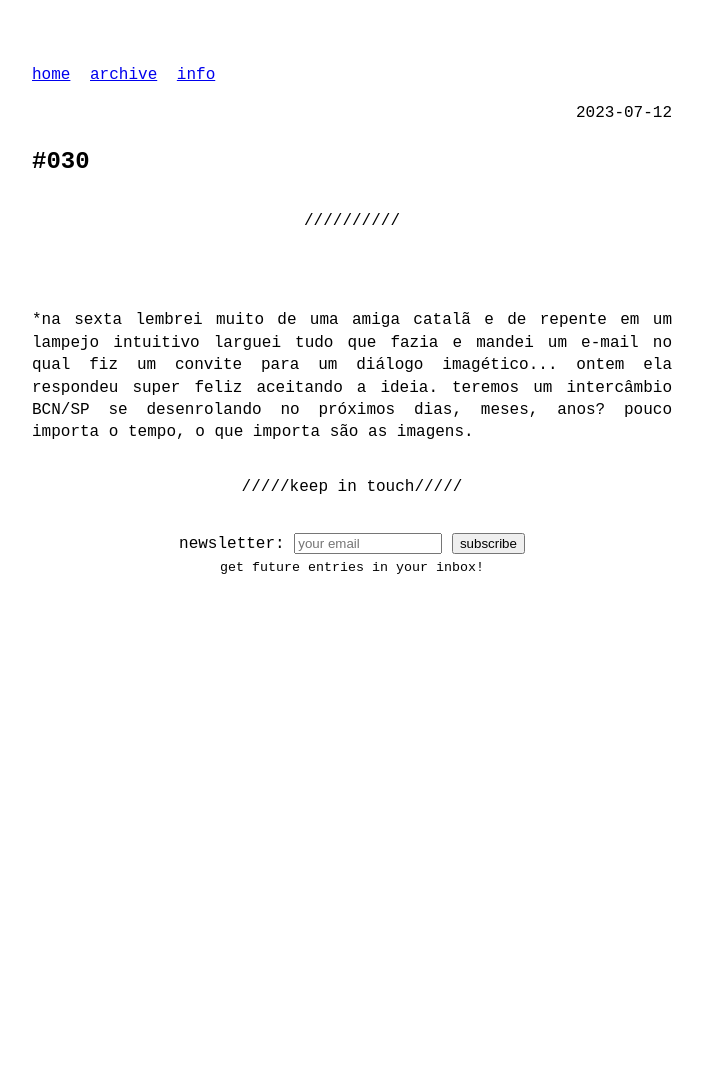
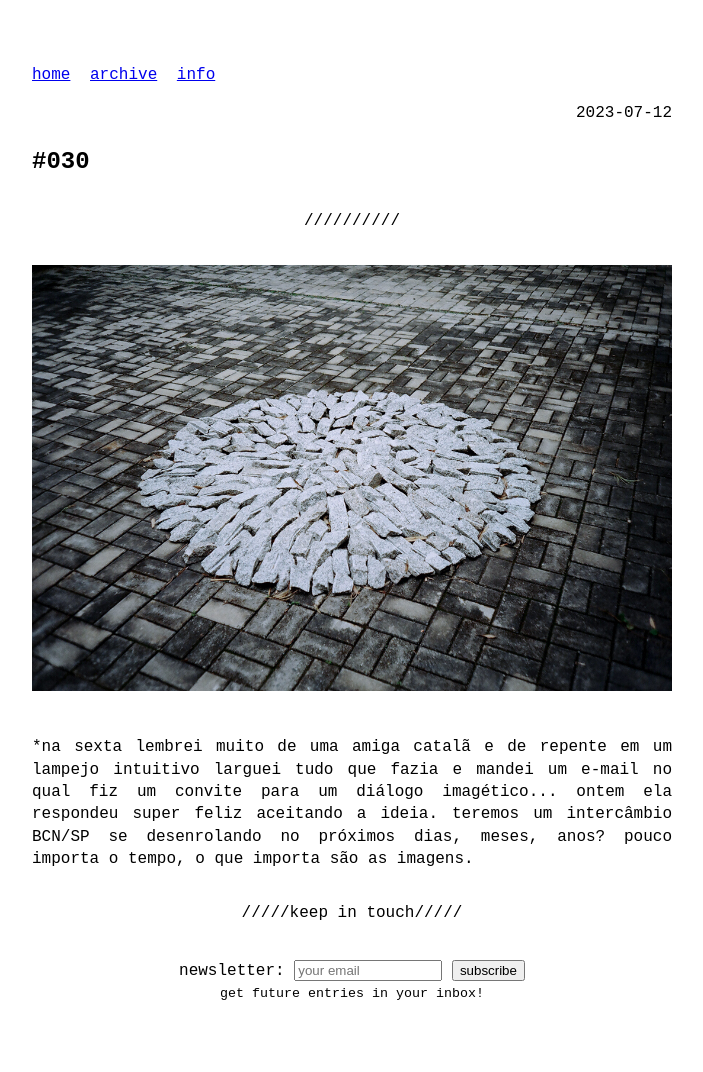
Before and after one commit to odaniloluna/odaniloluna.github.io, a Jekyll site: the page built from _posts/2023-07-12-#030.md, in a window 1280 px wide. Shown: the whole page, without its empty margins (288-991 px from the left). Built offline with Jekyll 4.4.1, drawn with Linux system fonts in a browser that asks for light colours; before the commit the page ends 900 px from its top, so only the background shows below that.

Commit message:
Update 2023-07-12-#030.md

```diff
--- a/_posts/2023-07-12-#030.md
+++ b/_posts/2023-07-12-#030.md
@@ -5,6 +5,7 @@ slug: #030
 ---
 ---
 <p class="description" style="text-align: justify;">
+<img src="/assets/danilo-luna-earlyworks-01.jpg" />
 <br>
 <br>
 *na sexta lembrei muito de uma amiga catalã e de repente em um lampejo intuitivo larguei tudo que fazia e mandei um e-mail no qual fiz um convite para um diálogo imagético... ontem ela respondeu super feliz aceitando a ideia. teremos um intercâmbio BCN/SP se desenrolando no próximos dias, meses, anos? pouco importa o tempo, o que importa são as imagens.
```
